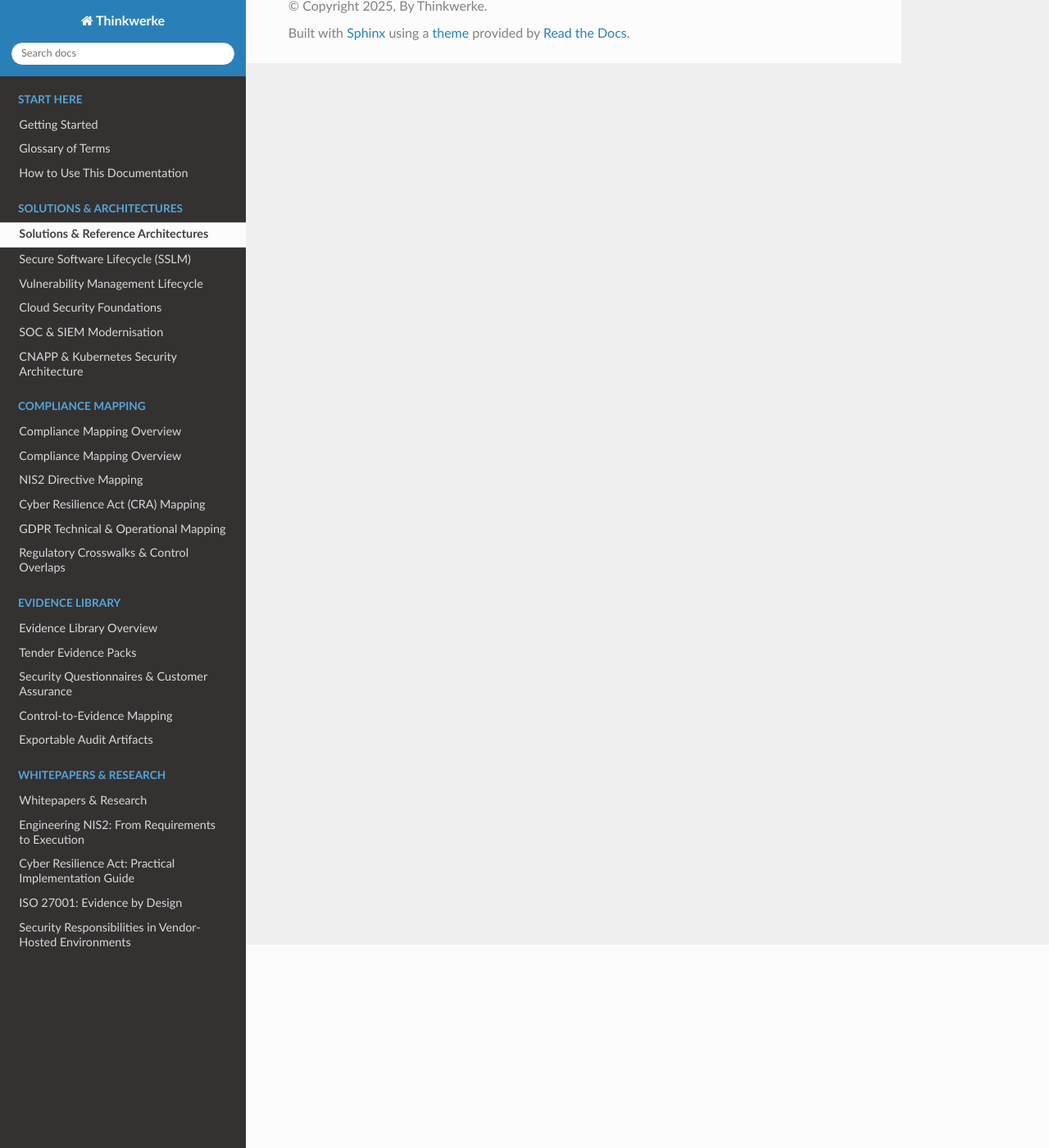
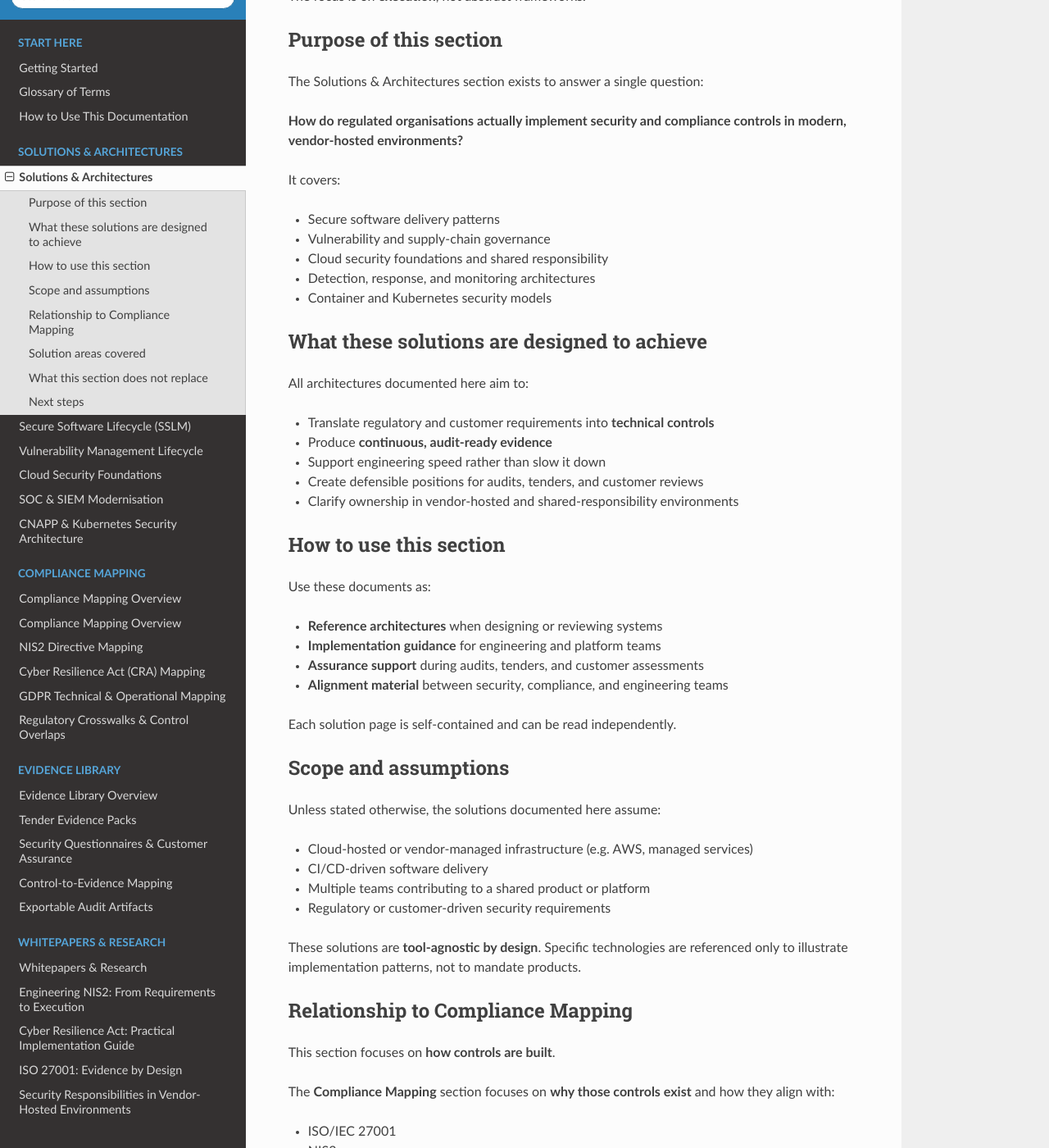
Before and after one commit to Mynkskhr/docs.thinkwerke, a Sphinx documentation site: the page built from docs/source/solutions/index.rst, in a window 1280 px wide and 1400 px high, scrolled down 248 px. Shown: the whole window at 82% size. Built offline with Sphinx 7.4.7 and the Read the Docs theme 3.1.0, drawn with Linux system fonts in a browser that asks for light colours; some of the changed text lies outside the part shown.

Commit message:
Update index.rst

```diff
--- a/docs/source/solutions/index.rst
+++ b/docs/source/solutions/index.rst
@@ -1,2 +1,121 @@
-Solutions & Reference Architectures
-===================================
+Solutions & Architectures
+=========================
+
+This section documents **how security, compliance, and resilience are
+implemented in practice** across cloud platforms, software delivery pipelines,
+and operating models.
+
+The focus is on **execution**, not abstract frameworks.
+
+
+Purpose of this section
+-----------------------
+
+The Solutions & Architectures section exists to answer a single question:
+
+**How do regulated organisations actually implement security and compliance
+controls in modern, vendor-hosted environments?**
+
+It covers:
+
+- Secure software delivery patterns
+- Vulnerability and supply-chain governance
+- Cloud security foundations and shared responsibility
+- Detection, response, and monitoring architectures
+- Container and Kubernetes security models
+
+
+What these solutions are designed to achieve
+---------------------------------------------
+
+All architectures documented here aim to:
+
+- Translate regulatory and customer requirements into **technical controls**
+- Produce **continuous, audit-ready evidence**
+- Support engineering speed rather than slow it down
+- Create defensible positions for audits, tenders, and customer reviews
+- Clarify ownership in vendor-hosted and shared-responsibility environments
+
+
+How to use this section
+-----------------------
+
+Use these documents as:
+
+- **Reference architectures** when designing or reviewing systems
+- **Implementation guidance** for engineering and platform teams
+- **Assurance support** during audits, tenders, and customer assessments
+- **Alignment material** between security, compliance, and engineering teams
+
+Each solution page is self-contained and can be read independently.
+
+
+Scope and assumptions
+---------------------
+
+Unless stated otherwise, the solutions documented here assume:
+
+- Cloud-hosted or vendor-managed infrastructure (e.g. AWS, managed services)
+- CI/CD-driven software delivery
+- Multiple teams contributing to a shared product or platform
+- Regulatory or customer-driven security requirements
+
+These solutions are **tool-agnostic by design**.
+Specific technologies are referenced only to illustrate implementation
+patterns, not to mandate products.
+
+
+Relationship to Compliance Mapping
+----------------------------------
+
+This section focuses on **how controls are built**.
+
+The **Compliance Mapping** section focuses on **why those controls exist**
+and how they align with:
+
+- ISO/IEC 27001
+- NIS2
+- Cyber Resilience Act (CRA)
+- GDPR
+- Customer security requirements
+
+Together, they form a complete chain:
+
+**Requirement → Control → Implementation → Evidence**
+
+
+Solution areas covered
+----------------------
+
+The following solution domains are documented in detail:
+
+- Secure Software Lifecycle (SSLM)
+- Vulnerability Lifecycle & Supply-Chain Governance
+- Cloud Security Foundations
+- SOC & SIEM Modernisation
+- CNAPP and Kubernetes Security Architecture
+
+
+What this section does not replace
+----------------------------------
+
+These documents do not replace:
+
+- Formal policies or ISMS documentation
+- Legal interpretations of regulations
+- Vendor security documentation
+- Auditor judgment
+
+They exist to ensure that **what is documented can be implemented and proven**.
+
+
+Next steps
+----------
+
+Start with the solution most relevant to your current challenge:
+
+- If delivery speed and compliance are in tension → Secure Software Lifecycle
+- If audits or tenders are blocked → Vulnerability Lifecycle or Evidence Library
+- If ownership is unclear in the cloud → Cloud Security Foundations
+- If detection and response are immature → SOC & SIEM Modernisation
+- If containers and Kubernetes are in scope → CNAPP & Kubernetes Architecture
```
